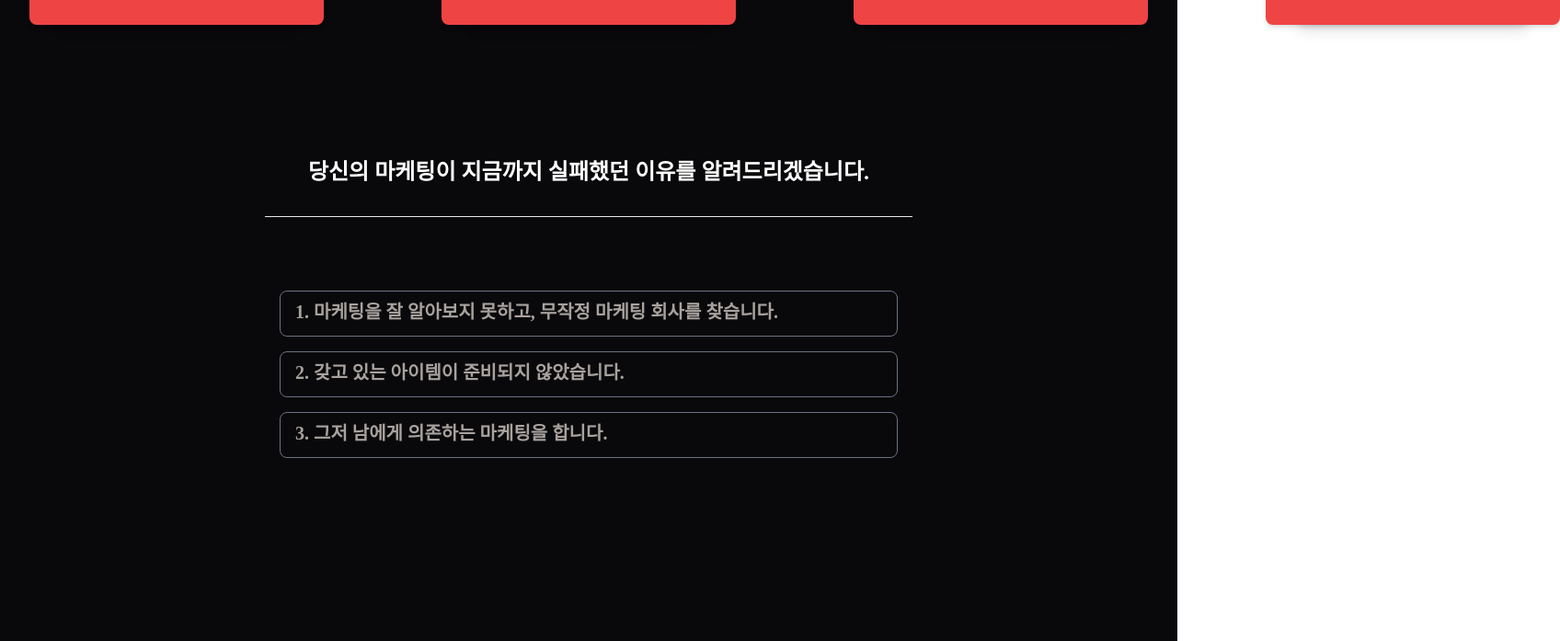
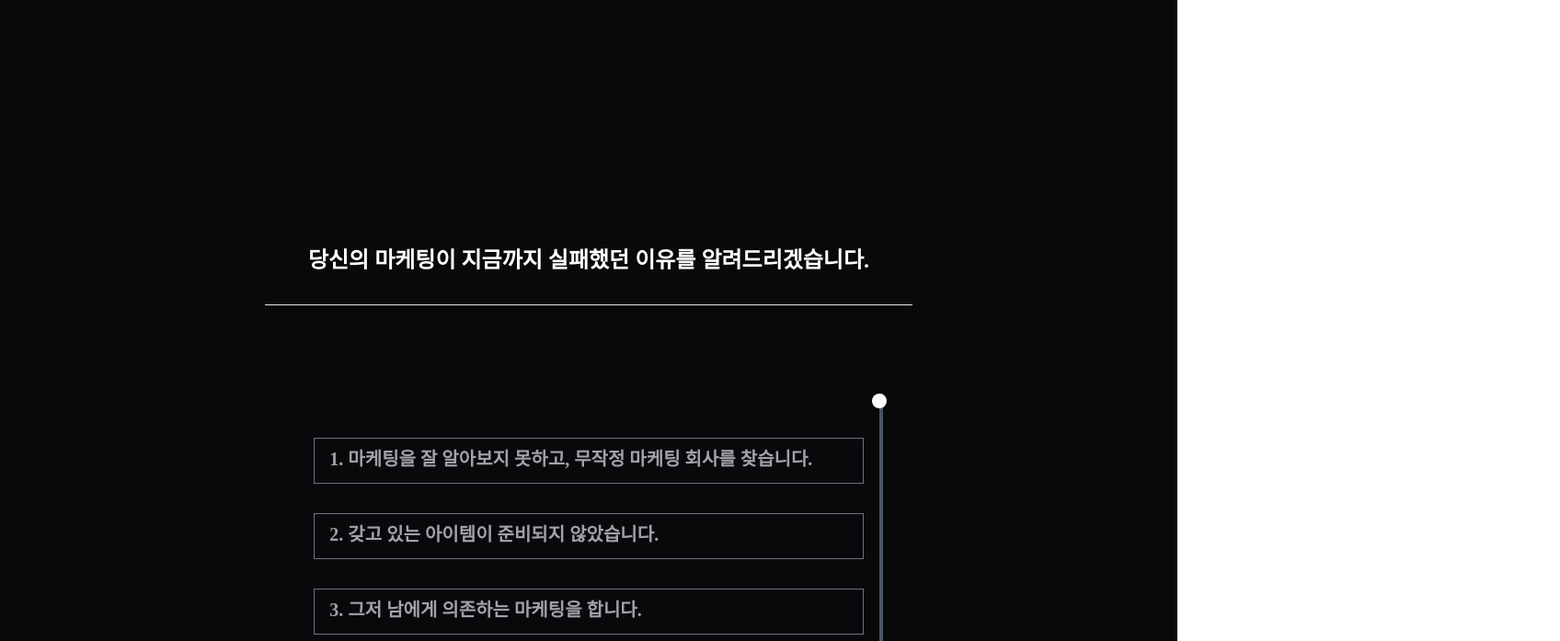
Before and after one commit to jpjun8/webdev_proto, a React (Create React App) app: page / in a window 1280 px wide. Shown: the part 2100-2797 px from the top of the page at 92% size, 1696 px wide, since content can reach past the window. Built offline with nearby package versions, Linux system fonts and the light colour scheme.

Commit message:
Minor updates on Home

```diff
--- a/src/components/Accordion.js
+++ b/src/components/Accordion.js
@@ -23,24 +23,28 @@ const items = [
 
 const Accordion = () => {
   const [activeItem, setActiveItem] = useState(null);
+  const [sliderPosition, setSliderPosition] = useState(0);
 
   const toggleItem = (id) => {
     setActiveItem((prev) => (prev === id ? null : id));
+    setSliderPosition(id - 1); // Update slider position based on the item index
   };
 
   return (
-    <div className="flex flex-col items-center space-y-4 text-xl">
+    <div className="relative flex flex-row items-start space-y-4 text-xl py-16">
+      {/* Accordion Items */}
+      <div className="flex flex-col items-center space-y-8 w-2/3 mx-auto">
         {items.map((item) => (
           <div
             key={item.id}
-          className="border border-gray-500 w-3/4 rounded-lg overflow-hidden transition-all duration-300"
+            className="border border-gray-500 w-full overflow-hidden transition-all duration-300"
             style={{
               height: activeItem === item.id ? "auto" : "50px",
             }}
           >
             <button
               className={`w-full text-left px-4 py-2 font-bold transition-colors duration-300 ${
-                activeItem === item.id ? "text-white" : "text-stone-400"
+                activeItem === item.id ? "text-white" : "text-zinc-400"
               }`}
               onClick={() => toggleItem(item.id)}
             >
@@ -60,6 +64,20 @@ const Accordion = () => {
           </div>
         ))}
       </div>
+
+      {/* Tracking Slider */}
+      <div className="absolute right-32 top-0 h-full flex flex-col items-center">
+        <div className="relative w-1 h-full bg-gray-600">
+          {/* Slider */}
+          <div
+            className="absolute w-4 h-4 bg-white rounded-full transform -translate-x-1/2 cursor-pointer transition-transform duration-300"
+            style={{
+              top: `${(sliderPosition / (items.length - 1)) * 100}%`,
+            }}
+          ></div>
+        </div>
+      </div>
+    </div>
   );
 };
 
--- a/src/components/FAQ.js
+++ b/src/components/FAQ.js
@@ -9,14 +9,14 @@ const FAQItem = ({ question, answer }) => {
   };
 
   return (
-    <div className="border-b border-gray-300 pb-4 mb-4">
+    <div className="border-y border-gray-300 py-4">
       <div className="flex items-center">
         <p
-          className={`text-lg font-medium ${
+          className={`text-lg font-medium ml-4 ${
             isOpen ? "text-whie" : "text-gray-300"
           }`}
         >
-          {question}
+          Q&nbsp;&nbsp;&nbsp;{question}
         </p>
         <button
           onClick={toggleAnswer}
@@ -32,7 +32,10 @@ const FAQItem = ({ question, answer }) => {
           isOpen ? "max-h-screen" : "max-h-0"
         }`}
       >
-        <p className="text-white mt-2">{answer}</p>
+        <p className="text-white mt-2 ml-4 text-base/loose">
+          <p className="text-lg">A</p>
+          {answer}
+        </p>
       </div>
     </div>
   );
@@ -71,9 +74,7 @@ const FAQSection = () => {
     <div className="">
       <div className="text-center mb-12">
         <p className="text-md">자주 묻는 질문</p>
-        <h2 className="text-3xl">
-          아직 궁금한 점이 있으신가요?
-        </h2>
+        <h2 className="text-3xl/loose">아직 궁금한 점이 있으신가요?</h2>
       </div>
       {faqData.map((faq, index) => {
         return (
--- a/src/pages/Home.js
+++ b/src/pages/Home.js
@@ -38,11 +38,11 @@ const Home = () => {
   };
 
   return (
-    <div className="font-pre text-white bg-zinc-950 flex flex-col">
+    <div className="font-pre text-white bg-zinc-950 flex flex-col overflow-x-hidden">
       {/* Wrapper for sections */}
       <div className="px-48">
         {/* mx-72: Default */}
-        <section className="py-52 bg-neutral-900 border">
+        <section className="py-40 bg-neutral-900 border">
           <div className="mx-24">
             <p className="">사업자마케팅</p>
             <div className="my-12">
@@ -142,7 +142,7 @@ const Home = () => {
           </div>
 
           {/* 마케팅 실패 이유 설명 */}
-          <div>
+          <div className="mt-64">
             <p className="font-bold text-2xl text-center pt-20">
               당신의 마케팅이 지금까지 실패했던 이유를 알려드리겠습니다.
             </p>
@@ -151,8 +151,8 @@ const Home = () => {
           </div>
         </section>
         {/* 서비스 소개 */}
-        <section id="section3" className="px-4 py-20">
-          <div className="py-8 mb-6 bg-blue-700 rounded-tl-[36px] text-center w-5/6 mx-auto">
+        <section id="section3" className="px-4 py-20 mt-44">
+          <div className="py-8 mb-6 bg-zinc-800 rounded-tl-[36px] text-center w-5/6 mx-auto">
             <h2 className="text-lg mb-2 font-base">
               서비스 소개
               <br />
@@ -161,32 +161,57 @@ const Home = () => {
               </strong>
             </h2>
           </div>
-          <div className="rounded-br-[36px] py-12 px-24 bg-neutral-700 text-lg w-5/6 mx-auto">
-            <p data-aos="fade-up" data-aos-delay="200" data-aos-offset="200" data-aos-easing="ease-in-out-sine">
+          <div className="rounded-br-[36px] py-12 px-24 bg-zinc-800 text-lg w-5/6 mx-auto">
+            <p
+              data-aos="fade-up"
+              data-aos-delay="200"
+              data-aos-offset="200"
+              data-aos-easing="ease-in-out-sine"
+            >
               1~2달 정도만 진행하고 그만할 것이라면 시작도 안하시는게 좋습니다.
               오랜기간 함께 성장할 클라이언트분들만 선별합니다.
               <br />
               <br />
             </p>
-            <p data-aos="fade-up" data-aos-delay="400" data-aos-offset="200" data-aos-easing="ease-in-out-sine">
+            <p
+              data-aos="fade-up"
+              data-aos-delay="400"
+              data-aos-offset="200"
+              data-aos-easing="ease-in-out-sine"
+            >
               이것이 가능하려면, 담당자의 역할이 중요합니다, 따라서
               <br />
               <br />
             </p>
-            <p data-aos="fade-up" data-aos-delay="600" data-aos-offset="200" data-aos-easing="ease-in-out-sine">
+            <p
+              data-aos="fade-up"
+              data-aos-delay="600"
+              data-aos-offset="200"
+              data-aos-easing="ease-in-out-sine"
+            >
               1. 마케팅을 진행하기 앞서 시장에 대한 분석, 방향성 검토, 상품에
               대한 분석을 담당자가 직접 전문적으로 해줍니다.
               <br />
               <br />
             </p>
-            <p data-aos="fade-up" data-aos-delay="800" data-aos-offset="200" data-aos-easing="ease-in-out-sine">
+            <p
+              data-aos="fade-up"
+              data-aos-delay="800"
+              data-aos-offset="200"
+              data-aos-easing="ease-in-out-sine"
+            >
               2. 마케팅 투자대비 성과가 없을 것 같은 마케팅은 진행을 도와드리지
               않습니다. 성공할만한 케이스들만 진행을 도와드리고, 저희 또한
               그렇기 때문에 재연장율 92%라는 성과를 자랑하고 있습니다.
               <br />
               <br />
             </p>
-            <p data-aos="fade-up" data-aos-delay="1000" data-aos-offset="200" data-aos-easing="ease-in-out-sine">
+            <p
+              data-aos="fade-up"
+              data-aos-delay="1000"
+              data-aos-offset="200"
+              data-aos-easing="ease-in-out-sine"
+            >
               3. 관리를 받는다는 것은 당연한 겁니다. 유령회사, 담당자 부재 등
               이슈는 감수해야할 영역이 아닙니다, 비용을 지불하였으면, 그에 맞는
               관리를 받으셔야 합니다.
@@ -194,10 +219,33 @@ const Home = () => {
           </div>
         </section>
         {/* 자주 묻는 질문 */}
-        <section id="section4" className="py-10 w-5/6 mx-auto px-4">
+        <section id="section4" className="py-10 w-5/6 mx-auto px-4 mt-44">
           <FAQSection />
         </section>
         {/* 문의하기 */}
+        <section
+          id="section5"
+          className="mt-64 mb-32 py-16 w-5/6 mx-auto px-4 grid grid-cols-1 md:grid-cols-3 gap-6 items-center justify-center text-center md:text-left border-2 border-white"
+        >
+          <div className="md:col-span-2 flex flex-col items-center md:items-start mx-12">
+            <h2 className="text-2xl font-semibold mb-4">
+              급하신가요? 빨리 매출을 극대화 하고 싶으신가요? <br />
+              그러면 나가셔도 좋습니다.
+            </h2>
+            <p className="mb-4">
+              급할수록 천천히, 그리고 탄탄히, 무엇보다 짧은 기간 내에 이뤄낸
+              성과는 쉽게 무너지기 마련입니다.
+            </p>
+            <p className="text-lg">
+              제대로 알아보시고, 확실한 믿음을 가지고 동행하시길 권고 드립니다.
+            </p>
+          </div>
+          <div className="flex justify-center">
+            <button className="px-12 py-3 bg-transparent text-white border border-white rounded-full hover:bg-white hover:text-black transition duration-300">
+              문의하기
+            </button>
+          </div>
+        </section>
       </div>
     </div>
   );
```
Lines whose indentation alone changed are shown as unchanged.
